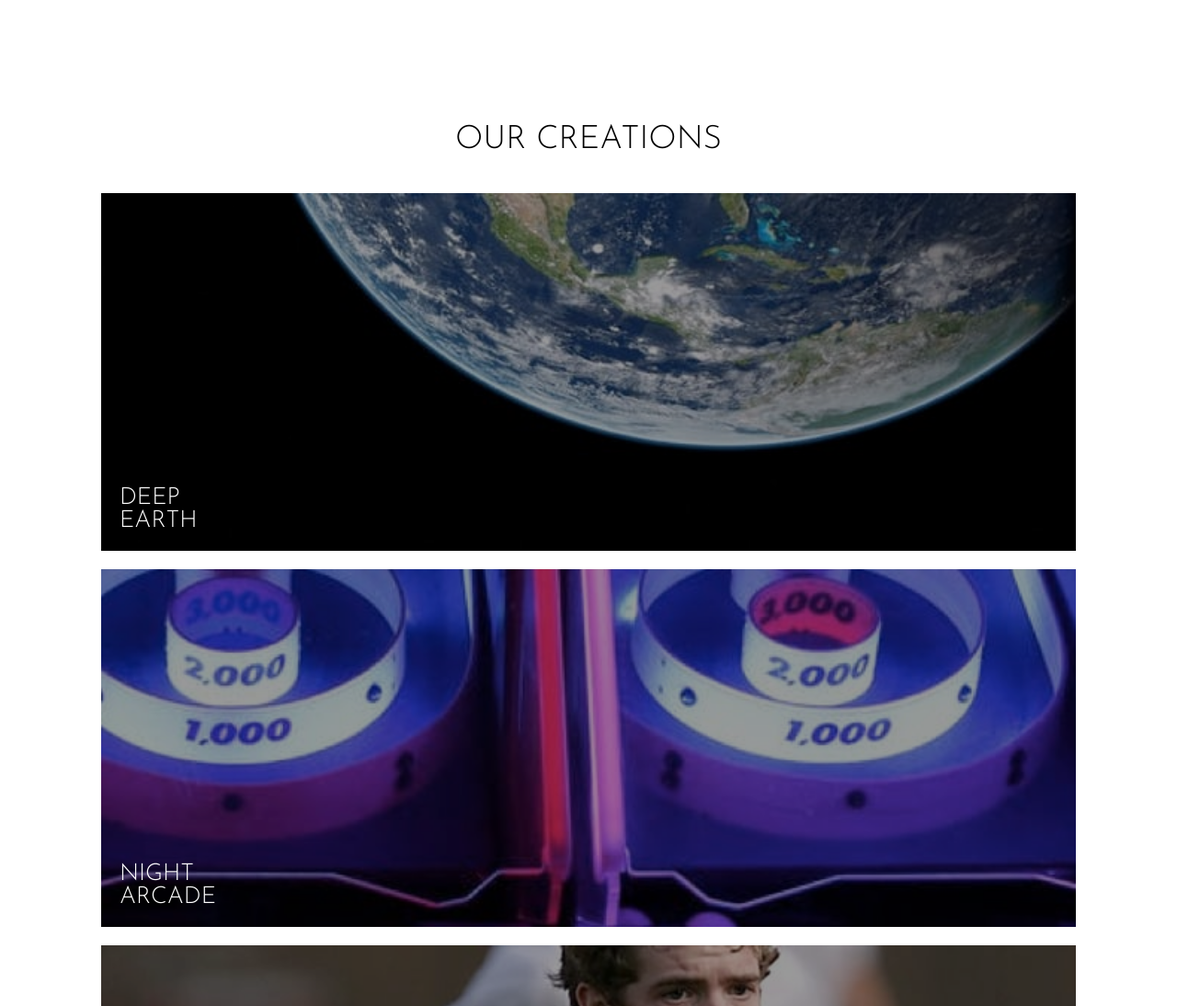
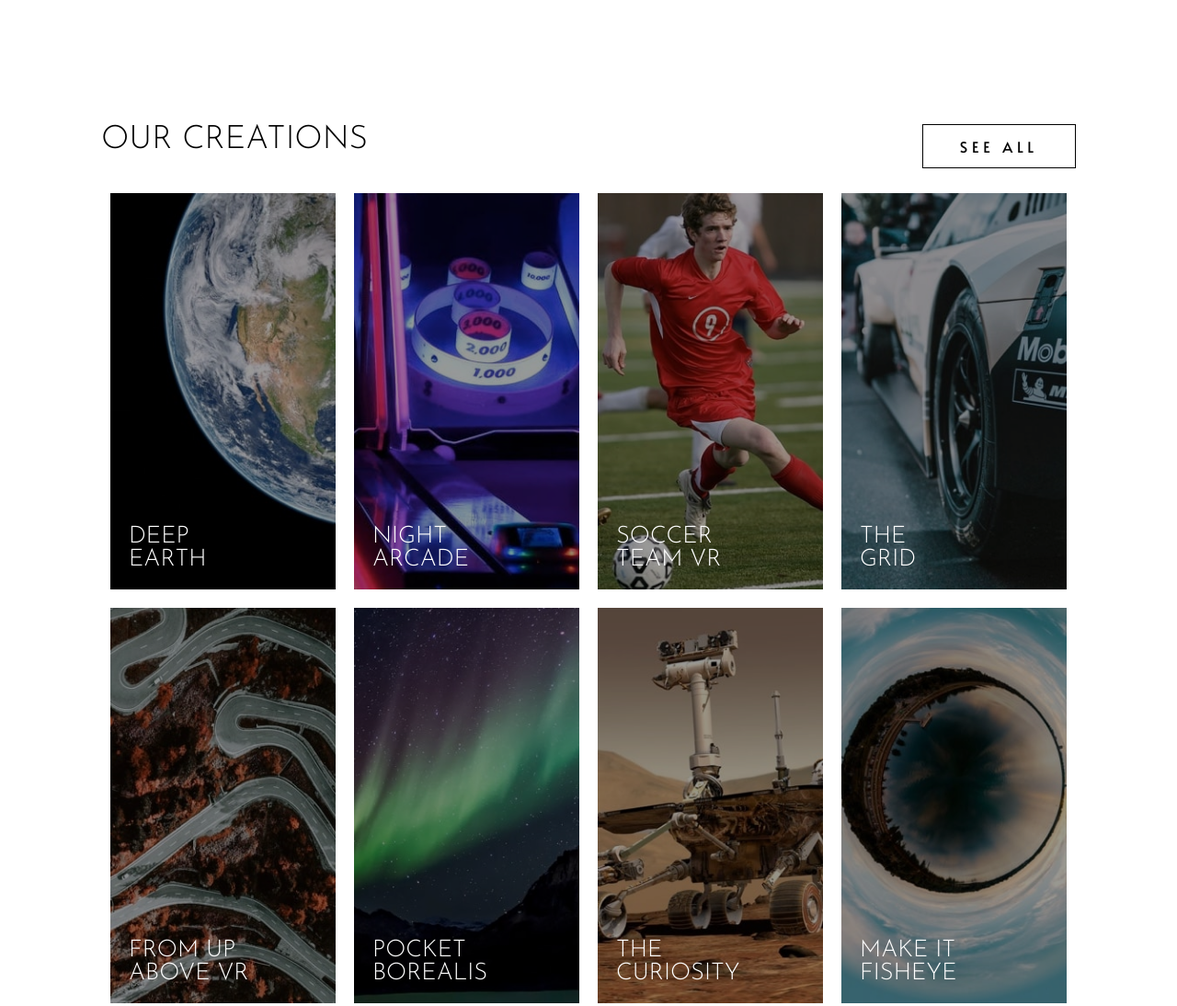
Before and after one commit to giullianoth/Loopstudios_FrontendMentor, a plain HTML site: page index.html in a window 1280 px wide. Shown: the part 1180-2274 px from the top of the page at 92% size. Drawn offline with Linux system fonts and the light colour scheme.

Commit message:
responsive creations section

```diff
--- a/assets/styles/scss/theme/_creations.scss
+++ b/assets/styles/scss/theme/_creations.scss
@@ -6,16 +6,35 @@
         @include relative;
 
         &_content {
-            @include containerWidth;
+            @include containerWidth($breakpoint-mobile-landscape);
+
+            @include setResponsiveDesign($breakpoint-tablet-landscape) {
+                @include containerWidth;
+            }
 
             &_title {
                 text-align: center;
                 margin-bottom: 40px;
+
+                @include setResponsiveDesign($breakpoint-tablet-landscape) {
+                    text-align: left;
+                }
             }
 
             &_seeall {
                 @include absolute(100%, 50%);
                 transform: translateX(-50%);
+
+                @include setResponsiveDesign($breakpoint-tablet-landscape) {
+                    top: 60px;
+                    width: 1100px;
+                    padding: 0 20px;
+                    @include flex(flex-end);
+                }
+
+                @include setResponsiveDesign(1100px) {
+                    right: 9%;
+                }
             }
 
             &_gallery {
@@ -27,6 +46,10 @@
                     @include relative;
                     background-color: $color-black;
                     @include transition;
+
+                    @include setResponsiveDesign($breakpoint-tablet-landscape) {
+                        @include flex4(20px);
+                    }
 
                     &:hover {
                         background: none;
--- a/assets/styles/scss/theme/_presentation.scss
+++ b/assets/styles/scss/theme/_presentation.scss
@@ -33,7 +33,7 @@
                     right: 0;
                     width: 55%;
                     background-color: $color-white;
-                    padding: 60px 60px 0 50px;
+                    padding: 60px 60px 0 60px;
                     text-align: left;
                 }
 
--- a/index.html
+++ b/index.html
@@ -82,12 +82,17 @@
           </header>
         </div>
 
-        <a href="#" class="ls_creations_content_seeall ls_button">See all</a>
+        <div class="ls_creations_content_seeall">
+          <a href="#" class="ls_button">See all</a>
+        </div>
 
         <div class="ls_creations_content_gallery">
           <article class="ls_creations_content_gallery_item">
             <a href="#" class="ls_creations_content_gallery_item_image">
+              <picture>
+                <source media="(min-width: 900px)" srcset="assets/images/desktop/image-deep-earth.jpg">
                 <img src="assets/images/mobile/image-deep-earth.jpg" alt="Deep earth">
+              </picture>
             </a>
 
             <header class="ls_creations_content_gallery_item_title">
@@ -97,7 +102,10 @@
 
           <article class="ls_creations_content_gallery_item">
             <a href="#" class="ls_creations_content_gallery_item_image">
+              <picture>
+                <source media="(min-width: 900px)" srcset="assets/images/desktop/image-night-arcade.jpg">
                 <img src="assets/images/mobile/image-night-arcade.jpg" alt="Night arcade">
+              </picture>
             </a>
 
             <header class="ls_creations_content_gallery_item_title">
@@ -107,7 +115,10 @@
 
           <article class="ls_creations_content_gallery_item">
             <a href="#" class="ls_creations_content_gallery_item_image">
+              <picture>
+                <source media="(min-width: 900px)" srcset="assets/images/desktop/image-soccer-team.jpg">
                 <img src="assets/images/mobile/image-soccer-team.jpg" alt="Soccer team VR">
+              </picture>
             </a>
 
             <header class="ls_creations_content_gallery_item_title">
@@ -117,7 +128,10 @@
 
           <article class="ls_creations_content_gallery_item">
             <a href="#" class="ls_creations_content_gallery_item_image">
+              <picture>
+                <source media="(min-width: 900px)" srcset="assets/images/desktop/image-grid.jpg">
                 <img src="assets/images/mobile/image-grid.jpg" alt="The grid">
+              </picture>
             </a>
 
             <header class="ls_creations_content_gallery_item_title">
@@ -127,7 +141,10 @@
 
           <article class="ls_creations_content_gallery_item">
             <a href="#" class="ls_creations_content_gallery_item_image">
+              <picture>
+                <source media="(min-width: 900px)" srcset="assets/images/desktop/image-from-above.jpg">
                 <img src="assets/images/mobile/image-from-above.jpg" alt="From up above VR">
+              </picture>
             </a>
 
             <header class="ls_creations_content_gallery_item_title">
@@ -137,7 +154,10 @@
 
           <article class="ls_creations_content_gallery_item">
             <a href="#" class="ls_creations_content_gallery_item_image">
+              <picture>
+                <source media="(min-width: 900px)" srcset="assets/images/desktop/image-pocket-borealis.jpg">
                 <img src="assets/images/mobile/image-pocket-borealis.jpg" alt="Pocket borealis">
+              </picture>
             </a>
 
             <header class="ls_creations_content_gallery_item_title">
@@ -147,7 +167,10 @@
 
           <article class="ls_creations_content_gallery_item">
             <a href="#" class="ls_creations_content_gallery_item_image">
+              <picture>
+                <source media="(min-width: 900px)" srcset="assets/images/desktop/image-curiosity.jpg">
                 <img src="assets/images/mobile/image-curiosity.jpg" alt="The curiosity">
+              </picture>
             </a>
 
             <header class="ls_creations_content_gallery_item_title">
@@ -157,7 +180,10 @@
 
           <article class="ls_creations_content_gallery_item">
             <a href="#" class="ls_creations_content_gallery_item_image">
+              <picture>
+                <source media="(min-width: 900px)" srcset="assets/images/desktop/image-fisheye.jpg">
                 <img src="assets/images/mobile/image-fisheye.jpg" alt="Make it fisheye">
+              </picture>
             </a>
 
             <header class="ls_creations_content_gallery_item_title">
@@ -192,10 +218,10 @@
       <div class="ls_footer_content_nav2">
         <nav class="ls_footer_content_nav2_social">
           <ul>
-            <li><a href="#" class="ls_menuhover"><i class="fa-brands fa-square-facebook"></i></a></li>
-            <li><a href="#" class="ls_menuhover"><i class="fa-brands fa-twitter"></i></a></li>
-            <li><a href="#" class="ls_menuhover"><i class="fa-brands fa-pinterest"></i></a></li>
-            <li><a href="#" class="ls_menuhover"><i class="fa-brands fa-instagram"></i></a></li>
+            <li><a href="#" class="ls_menuhover" title="Facebook"><i class="fa-brands fa-square-facebook"></i></a></li>
+            <li><a href="#" class="ls_menuhover" title="Twitter"><i class="fa-brands fa-twitter"></i></a></li>
+            <li><a href="#" class="ls_menuhover" title="Pinterest"><i class="fa-brands fa-pinterest"></i></a></li>
+            <li><a href="#" class="ls_menuhover" title="Instagram"><i class="fa-brands fa-instagram"></i></a></li>
           </ul>
         </nav>
 
```
Also changed, not shown: assets/styles/css/style.css, assets/styles/css/style.min.css. Lines whose indentation alone changed are shown as unchanged.
